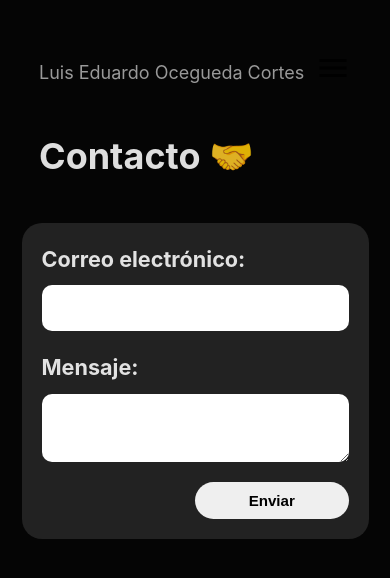
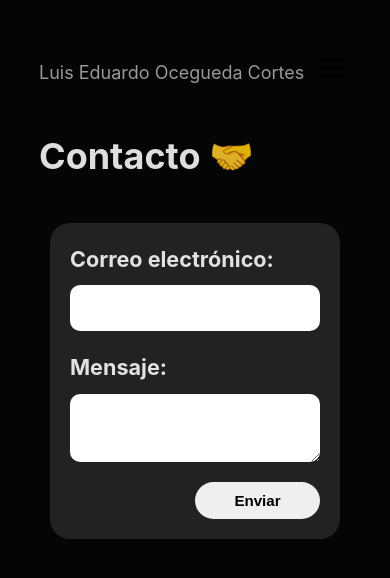
Before and after one commit to LUISEDOCCOR/portafolio, a React (Vite) app: page /contacto in a window 390 px wide. Shown: the top 578 px of the page. Built offline with nearby package versions, Linux system fonts and the light colour scheme.

Commit message:
Portafolio

```diff
--- a/src/stylesheets/contact.css
+++ b/src/stylesheets/contact.css
@@ -7,7 +7,6 @@
     border-radius: 20px;
     font-size: 1.2em;
     font-weight: 700;
-    margin: 0 7vw;
 }
 .conatiner-form label{
     display: flex;
@@ -34,3 +33,8 @@
     opacity: .7;
     transform: scale(1.1);
 }
+@media screen and (max-width: 800px) {
+    .conatiner-form{
+        width: 250px;
+    }
+}
```
